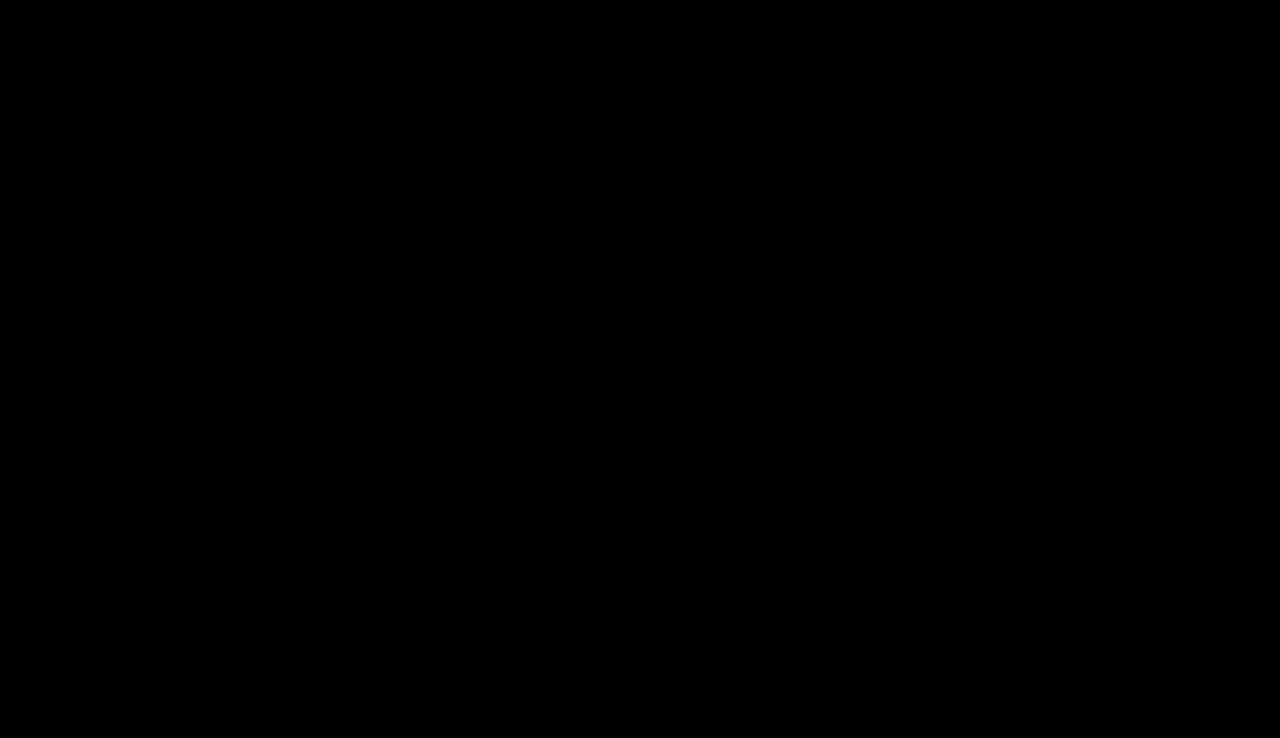
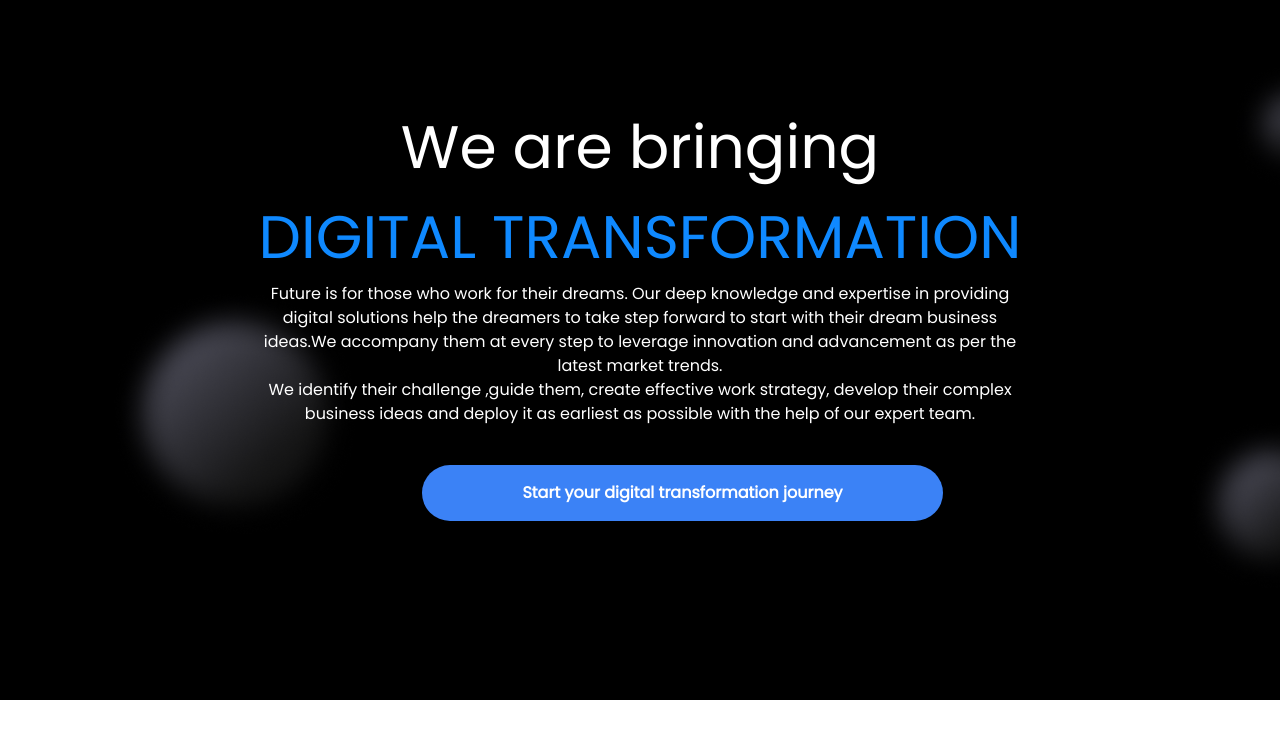
Before and after one commit to bhargavi-005/ShubhchintakWebsite, a Next.js app in the folder shubhchintak-india/: page / in a window 1280 px wide. Shown: the top 738 px of the page. Built offline with nearby package versions, Linux system fonts and the light colour scheme.

Commit message:
landing page section1

```diff
--- a/shubhchintak-india/src/pages/index.js
+++ b/shubhchintak-india/src/pages/index.js
@@ -1,6 +1,8 @@
+ import Landing from "./landing"
  function index() {
   return (
     <div>
+      <Landing/>
     </div>
   )
 }
--- /dev/null
+++ b/shubhchintak-india/src/pages/landing.js
@@ -0,0 +1,18 @@
+import bg from "../../public/images/bg.png";
+function landing(){
+    return(
+        <div className="absolute h-[700px]" style={{ backgroundImage: `url(${bg.src})` }}>
+            <h1 className="relative mt-[8%] text-center text-white font-xyz text-[60px]">We are bringing</h1>
+            <h1 className="relative text-center text-[#0F89FF] font-xyz text-[60px]">DIGITAL TRANSFORMATION</h1>
+            <p className="relative text-center text-white text-[16px] ml-[20%] mr-[20%]">Future is for those who work for their dreams. Our deep knowledge and expertise in providing digital solutions
+help the dreamers to take step forward to start with their dream business ideas.We accompany them at every
+step to leverage innovation and advancement as per the latest market trends.</p>
+            <p className="relative text-center text-white text-[16px] ml-[20%] mr-[20%]">We identify their challenge ,guide them, create effective work strategy, develop their complex
+business ideas and deploy it as earliest as possible with the help of our expert team.</p>
+            <button class="ml-[33%] mt-[3%] bg-blue-500 hover:bg-blue-700 text-white font-bold py-4 px-[100px] rounded-full">
+             Start your digital transformation journey
+          </button>
+        </div>
+    )
+}
+export default landing;
--- a/shubhchintak-india/src/styles/globals.css
+++ b/shubhchintak-india/src/styles/globals.css
@@ -9,8 +9,3 @@
  font-family: 'Poppins', sans-serif;
 
 }
-
-body{
-
-  background: #000;
-}
```
Also changed, not shown: shubhchintak-india/public/images/bg.png (added), 1 other file (tests, documents, lock files or other folders).
